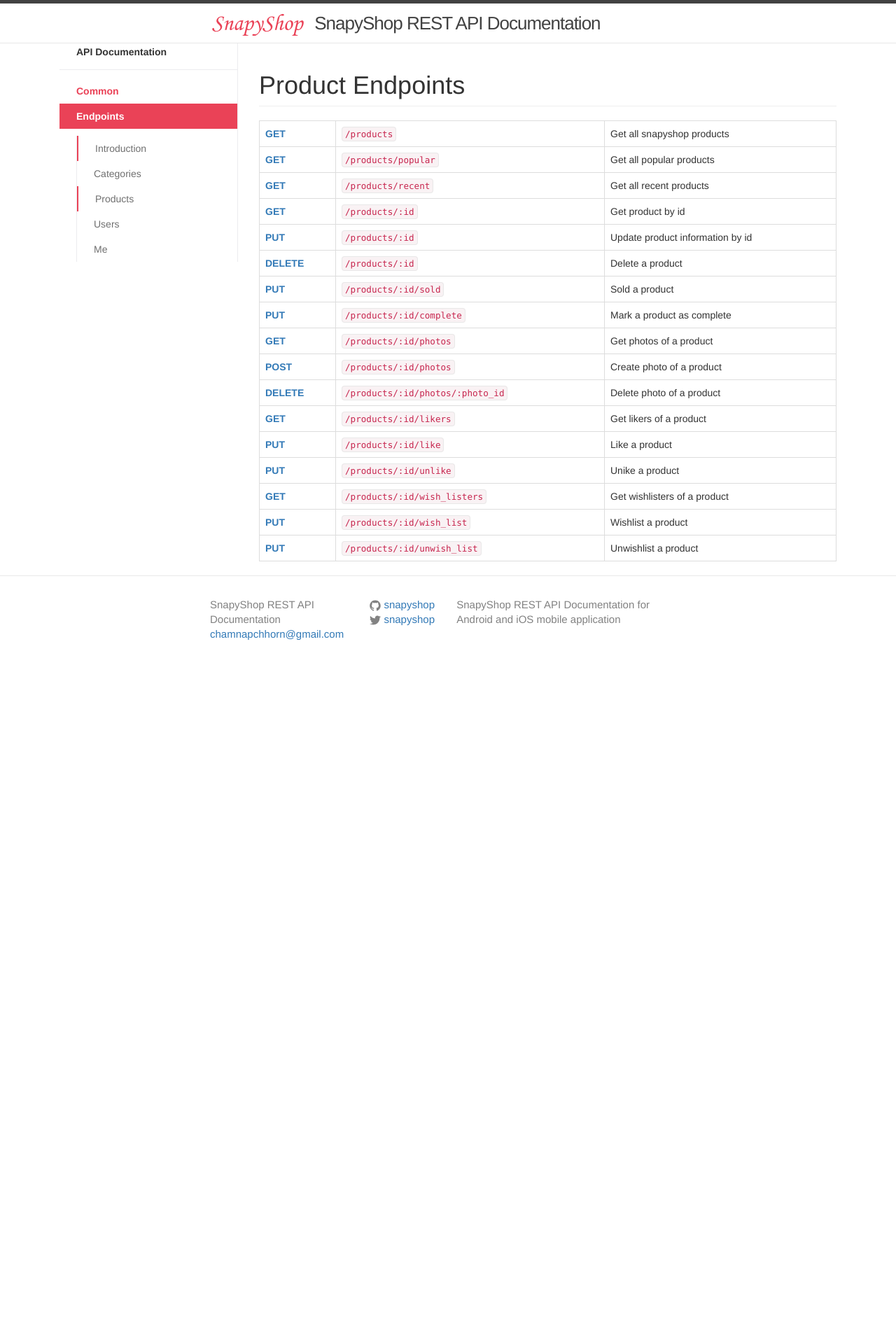
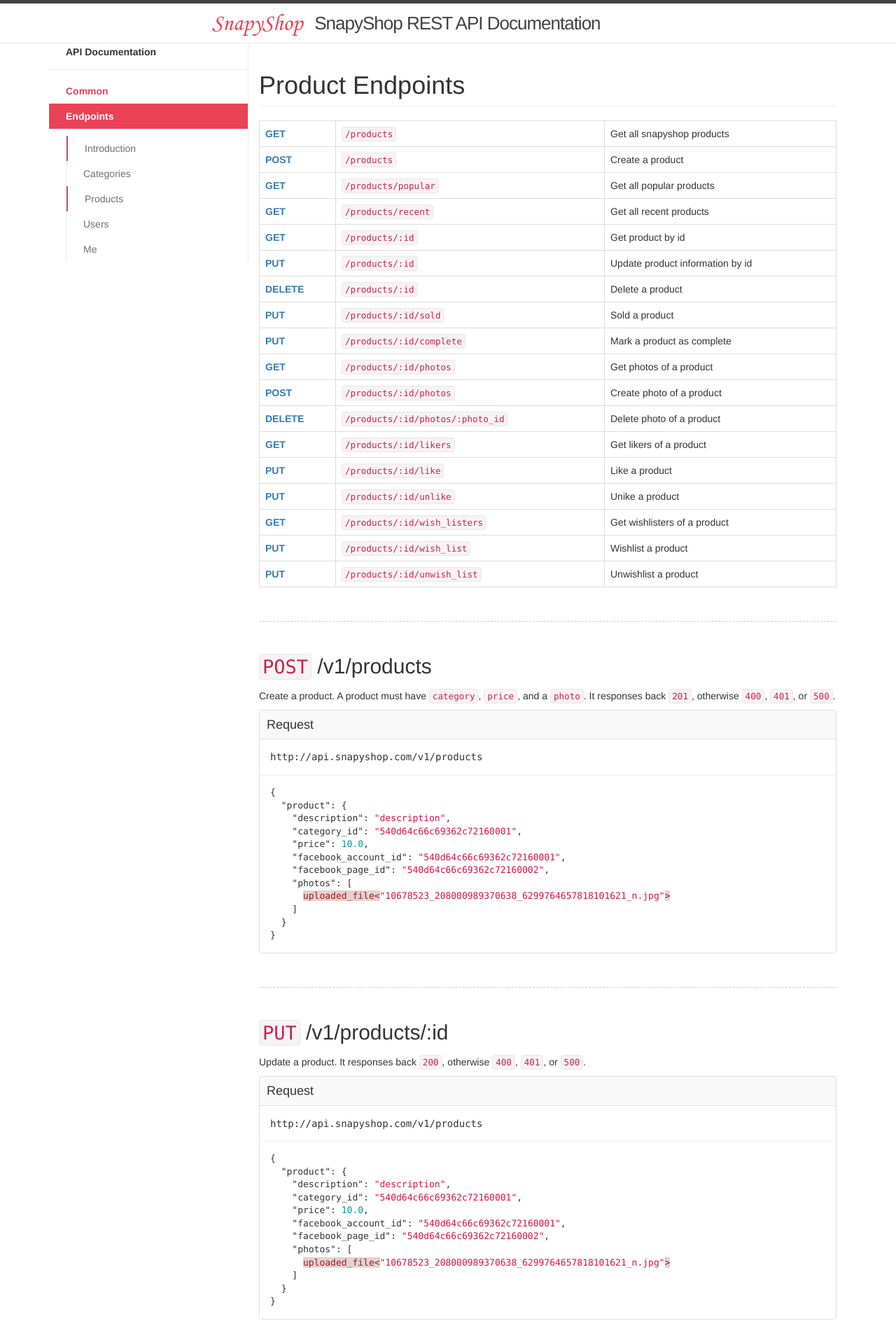
Before and after one commit to snapyshop/api-documentation, a Jekyll site: the page built from v1/endpoints/products/index.md, in a window 1280 px wide. Shown: the top 1920 px of the page at 70% size. Built offline with Jekyll 4.4.1, drawn with Linux system fonts in a browser that asks for light colours; nearby versions of some CDN libraries; before the commit the page ends 972 px from its top, so only the background shows below that; some of the changed text lies outside the part shown.

Commit message:
update doc

```diff
--- a/_layouts/nav.html
+++ b/_layouts/nav.html
@@ -9,7 +9,9 @@
 
     <div class="container">
       <div class="col-md-3">
-        {% include sidebar.html %}
+        <div class="row">
+          {% include sidebar.html %}
+        </div>
       </div>
       <div class="col-md-9">{{ content }}</div>
     </div>
--- a/_sass/_custom.scss
+++ b/_sass/_custom.scss
@@ -63,3 +63,63 @@
     margin-top: 40px;
   }
 }
+
+// panel
+.codehilite {
+  border-radius: 3px;
+  border: 1px solid $panel-border-color;
+  margin-bottom: 30px;
+}
+
+.codehilite-header {
+  margin: 0;
+  border-bottom: 1px solid $panel-border-color;
+  padding-left: 10px;
+  padding-top: 1px;
+  background-color: $panel-bg-header;
+  h3 {
+    margin: 0;
+    color: $text-color;
+  }
+}
+
+.codehilite-body {
+  .highlight {
+    margin: 0;
+    padding: 0;
+  }
+  pre {
+    background: white;
+    overflow-x: auto;
+    border: none;
+    margin: 0;
+    padding: 15px;
+  }
+  .language-django,
+  .language-html,
+  .language-ruby {
+    background: white;
+    font-size: 14px;
+  }
+  ul {
+    list-style: none;
+    margin: 0;
+    padding: 15px;
+    li {
+      margin: 5px 0;
+      a {
+        text-decoration: none;
+      }
+    }
+  }
+}
+
+.tags {
+  border-top: 1px dashed #ccc;
+  margin: 48px 0 16px;
+  padding-top: 47px;
+}
+
+hr {
+  margin: 0px !important;
+}
--- a/css/main.scss
+++ b/css/main.scss
@@ -24,6 +24,9 @@ $grey-color-dark:  darken($grey-color, 25%);
 $on-palm:          600px;
 $on-laptop:        800px;
 
+// panel
+$panel-border-color:  #DDD;
+$panel-bg-header:     #F9F9F9;
 
 
 // Using media queries with like this:
--- a/v1/endpoints/products/index.md
+++ b/v1/endpoints/products/index.md
@@ -10,6 +10,11 @@ title: Product Endpoints - SnapyShop REST API Documentation
     <td class="request-method"><a href="#get_products">GET</a></td>
     <td><code>/products</code></td>
     <td>Get all snapyshop products</td>
+  </tr>
+  <tr>
+    <td class="request-method"><a href="#post_products">POST</a></td>
+    <td><code>/products</code></td>
+    <td>Create a product</td>
   </tr>
   <tr>
     <td class="request-method"><a href="#get_products_popular">GET</a></td>
@@ -27,7 +32,7 @@ title: Product Endpoints - SnapyShop REST API Documentation
     <td>Get product by id</td>
   </tr>
   <tr>
-    <td class="request-method"><a href="#get_product_id">PUT</a></td>
+    <td class="request-method"><a href="#put_product_id">PUT</a></td>
     <td><code>/products/:id</code></td>
     <td>Update product information by id</td>
   </tr>
@@ -52,43 +57,157 @@ title: Product Endpoints - SnapyShop REST API Documentation
     <td>Get photos of a product</td>
   </tr>
   <tr>
-    <td class="request-method"><a href="#get_products_sub_products">POST</a></td>
+    <td class="request-method"><a href="#post_product_photos">POST</a></td>
     <td><code>/products/:id/photos</code></td>
     <td>Create photo of a product</td>
   </tr>
   <tr>
-    <td class="request-method"><a href="#get_product">DELETE</a></td>
+    <td class="request-method"><a href="#delete_product_photos">DELETE</a></td>
     <td><code>/products/:id/photos/:photo_id</code></td>
     <td>Delete photo of a product</td>
   </tr>
   <tr>
-    <td class="request-method"><a href="#get_product">GET</a></td>
+    <td class="request-method"><a href="#get_product_likers">GET</a></td>
     <td><code>/products/:id/likers</code></td>
     <td>Get likers of a product</td>
   </tr>
   <tr>
-    <td class="request-method"><a href="#get_product">PUT</a></td>
+    <td class="request-method"><a href="#like_product">PUT</a></td>
     <td><code>/products/:id/like</code></td>
     <td>Like a product</td>
   </tr>
   <tr>
-    <td class="request-method"><a href="#get_product">PUT</a></td>
+    <td class="request-method"><a href="#unlike_product">PUT</a></td>
     <td><code>/products/:id/unlike</code></td>
     <td>Unike a product</td>
   </tr>
   <tr>
-    <td class="request-method"><a href="#get_product">GET</a></td>
+    <td class="request-method"><a href="#get_product_wishlisters">GET</a></td>
     <td><code>/products/:id/wish_listers</code></td>
     <td>Get wishlisters of a product</td>
   </tr>
   <tr>
-    <td class="request-method"><a href="#get_product">PUT</a></td>
+    <td class="request-method"><a href="#wishlist_product">PUT</a></td>
     <td><code>/products/:id/wish_list</code></td>
     <td>Wishlist a product</td>
   </tr>
   <tr>
-    <td class="request-method"><a href="#get_product">PUT</a></td>
+    <td class="request-method"><a href="#unwishlist_product">PUT</a></td>
     <td><code>/products/:id/unwish_list</code></td>
     <td>Unwishlist a product</td>
   </tr>
 </table>
+
+<h2 class="tags" id="post_products"><code>POST</code> /v1/products</h2>
+
+Create a product. A product must have `category`, `price`, and a `photo`. It responses back `201`, otherwise `400`, `401`, or `500`.
+
+<div class="codehilite">
+  <div class="codehilite-header">
+    <h4>Request</h4>
+  </div>
+  <div class="codehilite-body">
+{% highlight django%}{% raw %}
+http://api.snapyshop.com/v1/products
+{% endraw %}{% endhighlight %}
+  </div>
+  <hr>
+  <div class="codehilite-body">
+{% highlight json%}{% raw %}
+{
+  "product": {
+    "description": "description",
+    "category_id": "540d64c66c69362c72160001",
+    "price": 10.0,
+    "facebook_account_id": "540d64c66c69362c72160001",
+    "facebook_page_id": "540d64c66c69362c72160002",
+    "photos": [
+      uploaded_file<"10678523_208000989370638_6299764657818101621_n.jpg">
+    ]
+  }
+}
+{% endraw %}{% endhighlight %}
+  </div>
+</div>
+
+<h2 class="tags" id="put_product_id"><code>PUT</code> /v1/products/:id</h2>
+
+Update a product. It responses back `200`, otherwise `400`, `401`, or `500`.
+
+<div class="codehilite">
+  <div class="codehilite-header">
+    <h4>Request</h4>
+  </div>
+  <div class="codehilite-body">
+{% highlight django%}{% raw %}
+http://api.snapyshop.com/v1/products
+{% endraw %}{% endhighlight %}
+  </div>
+  <hr>
+  <div class="codehilite-body">
+{% highlight json%}{% raw %}
+{
+  "product": {
+    "description": "description",
+    "category_id": "540d64c66c69362c72160001",
+    "price": 10.0,
+    "facebook_account_id": "540d64c66c69362c72160001",
+    "facebook_page_id": "540d64c66c69362c72160002",
+    "photos": [
+      uploaded_file<"10678523_208000989370638_6299764657818101621_n.jpg">
+    ]
+  }
+}
+{% endraw %}{% endhighlight %}
+  </div>
+</div>
+
+<h2 class="tags" id="post_product_photos"><code>POST</code> /v1/products/:id/photos</h2>
+
+Upload a product's photo. It responses back `201`, otherwise `400`, `401`, or `500`.
+
+<div class="codehilite">
+  <div class="codehilite-header">
+    <h4>Request</h4>
+  </div>
+  <div class="codehilite-body">
+{% highlight django%}{% raw %}
+http://api.snapyshop.com/v1/products/:id/photos
+{% endraw %}{% endhighlight %}
+  </div>
+  <hr>
+  <div class="codehilite-body">
+{% highlight json%}{% raw %}
+{
+  "product": {
+    "photo": uploaded_file<"10678523_208000989370638_6299764657818101621_n.jpg">
+  }
+}
+{% endraw %}{% endhighlight %}
+  </div>
+</div>
+
+<h2 class="tags" id="post_product_photos"><code>POST</code> /v1/products/:id/photos</h2>
+
+Upload a product's photo. It responses back `201`, otherwise `400`, `401`, or `500`.
+
+<div class="codehilite">
+  <div class="codehilite-header">
+    <h4>Request</h4>
+  </div>
+  <div class="codehilite-body">
+{% highlight django%}{% raw %}
+http://api.snapyshop.com/v1/products/:id/photos
+{% endraw %}{% endhighlight %}
+  </div>
+  <hr>
+  <div class="codehilite-body">
+{% highlight json%}{% raw %}
+{
+  "product": {
+    "photo": uploaded_file<"10678523_208000989370638_6299764657818101621_n.jpg">
+  }
+}
+{% endraw %}{% endhighlight %}
+  </div>
+</div>
```
Also changed, not shown: v1/common/authentication/index.md (added, +85 -0 lines), v1/common/index.md (+3 -5 lines), v1/endpoints/index.md (+14 -1 lines).
